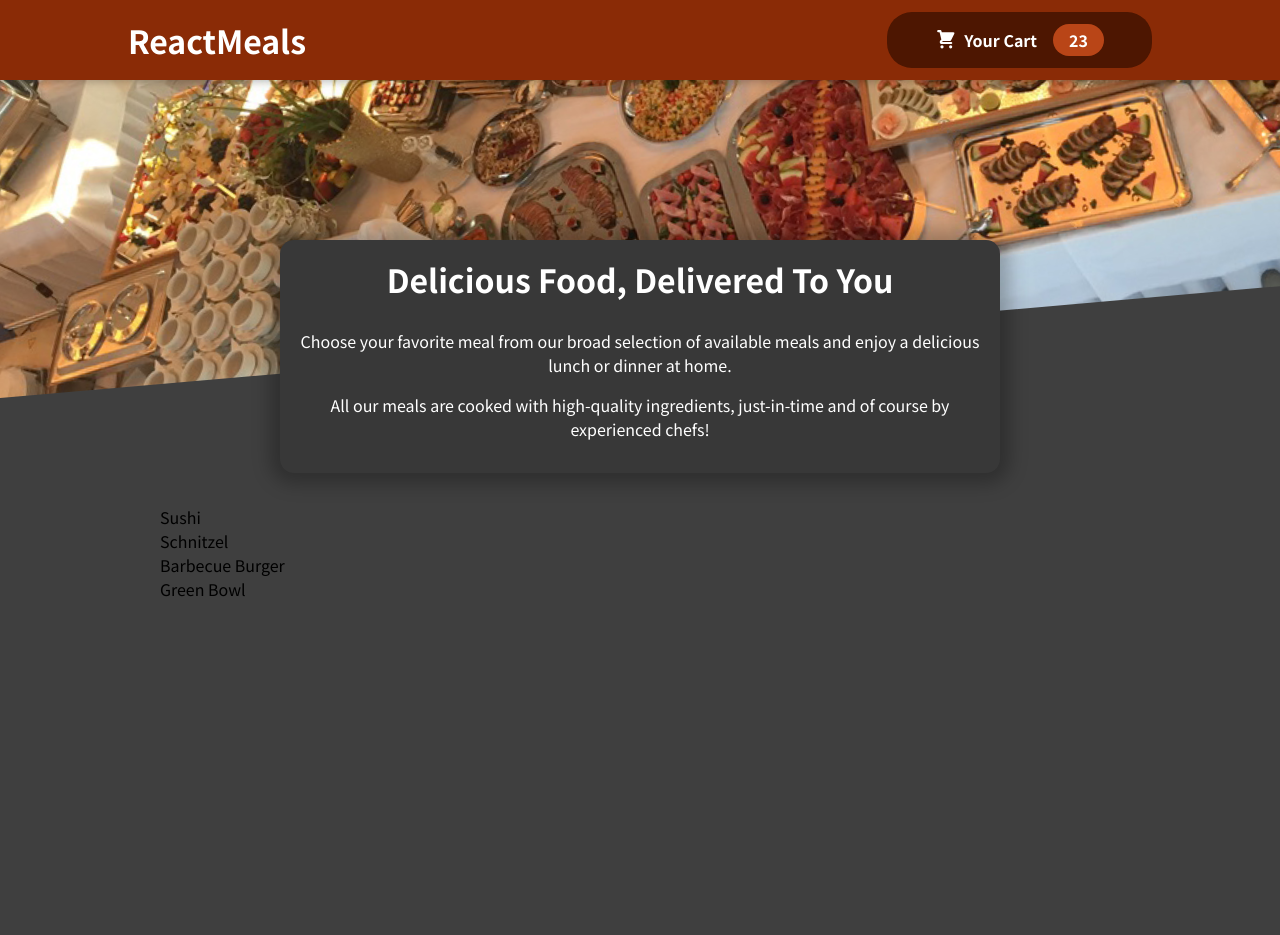
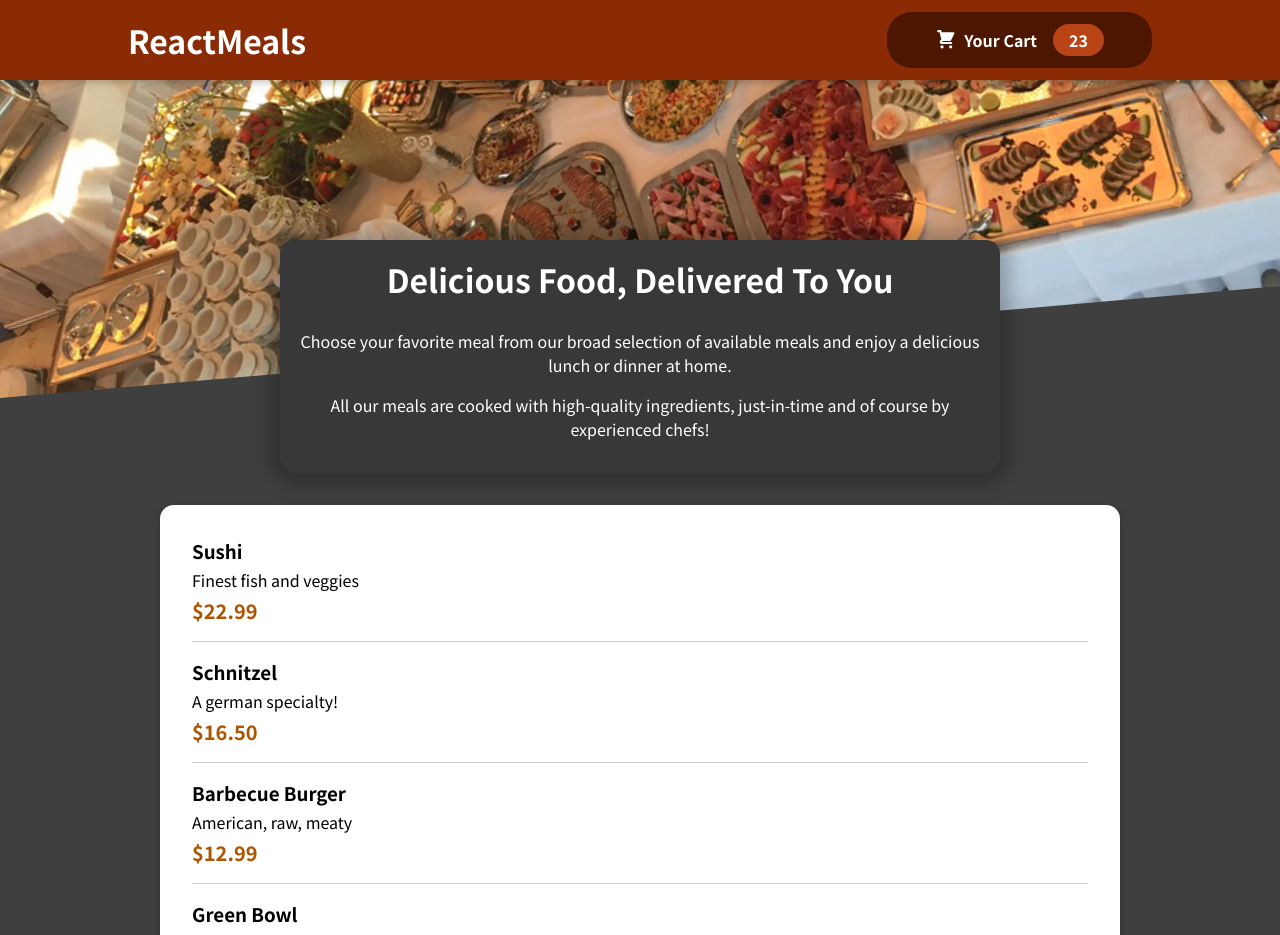
Before and after one commit to sheikhulislamov/food-order-app, a React (Create React App) app: page / in a window 1280 px wide. Shown: the top 935 px of the page. Before the commit the page ends 800 px from the top, so only its background shows below. Built offline with nearby package versions, Linux system fonts and the light colour scheme.

Commit message:
Add MealItem, MealItemForm and Card components

```diff
--- a/src/components/Meals/AvailableMeals.js
+++ b/src/components/Meals/AvailableMeals.js
@@ -1,4 +1,6 @@
-import classes from './AvailableMeals.module.css'
+import Card from '../UI/Card';
+import MealItem from './MealItem/MealItem';
+import classes from './AvailableMeals.module.css';
 
 const DUMMY_MEALS = [
     {
@@ -28,13 +30,22 @@
   ];
 
 const AvailableMeals = () => {
-    const mealsList = DUMMY_MEALS.map((meal) => <li>{meal.name}</li>);
+    const mealsList = DUMMY_MEALS.map((meal) =>
+    <MealItem
+        key={meal.id}
+        name={meal.name}
+        description={meal.description}
+        price={meal.price}
+    />
+    );
 
     return (
         <section className={classes.meals}>
+            <Card>
             <ul>
                 {mealsList}
             </ul>
+            </Card>
         </section>
     );
 };
--- /dev/null
+++ b/src/components/Meals/MealItem/MealItem.js
@@ -0,0 +1,18 @@
+import classes from './MealItem.module.css';
+
+const MealItem = (props) => {
+    const price = `$${props.price.toFixed(2)}`;
+
+    return (
+    <li className={classes.meal}>
+        <div>
+            <h3>{props.name}</h3>
+            <div className={classes.decription}>{props.description}</div>
+            <div className={classes.price}>{price}</div>
+        </div>
+        <div></div>
+    </li>
+    );
+};
+
+export default MealItem;
--- /dev/null
+++ b/src/components/Meals/MealItem/MealItem.module.css
@@ -0,0 +1,22 @@
+.meal {
+    display: flex;
+    justify-content: space-between;
+    margin: 1rem;
+    padding-bottom: 1rem;
+    border-bottom: 1px solid #ccc;
+  }
+
+  .meal h3 {
+    margin: 0 0 0.25rem 0;
+  }
+
+  .description {
+    font-style: italic;
+  }
+
+  .price {
+    margin-top: 0.25rem;
+    font-weight: bold;
+    color: #ad5502;
+    font-size: 1.25rem;
+  }
--- /dev/null
+++ b/src/components/UI/Card.js
@@ -0,0 +1,7 @@
+import classes from './Card.module.css';
+
+const Card = props => {
+    return <div className={classes.card}>{props.children}</div>
+};
+
+export default Card;
--- /dev/null
+++ b/src/components/UI/Card.module.css
@@ -0,0 +1,6 @@
+.card {
+    padding: 1rem;
+    box-shadow: 0 2px 8px rgba(0, 0, 0, 0.25);
+    border-radius: 14px;
+    background-color: white;
+}
```
Also changed, not shown: src/components/Meals/MealItem/MealItemForm.js (added), 1 other file (tests, documents, lock files or other folders).
